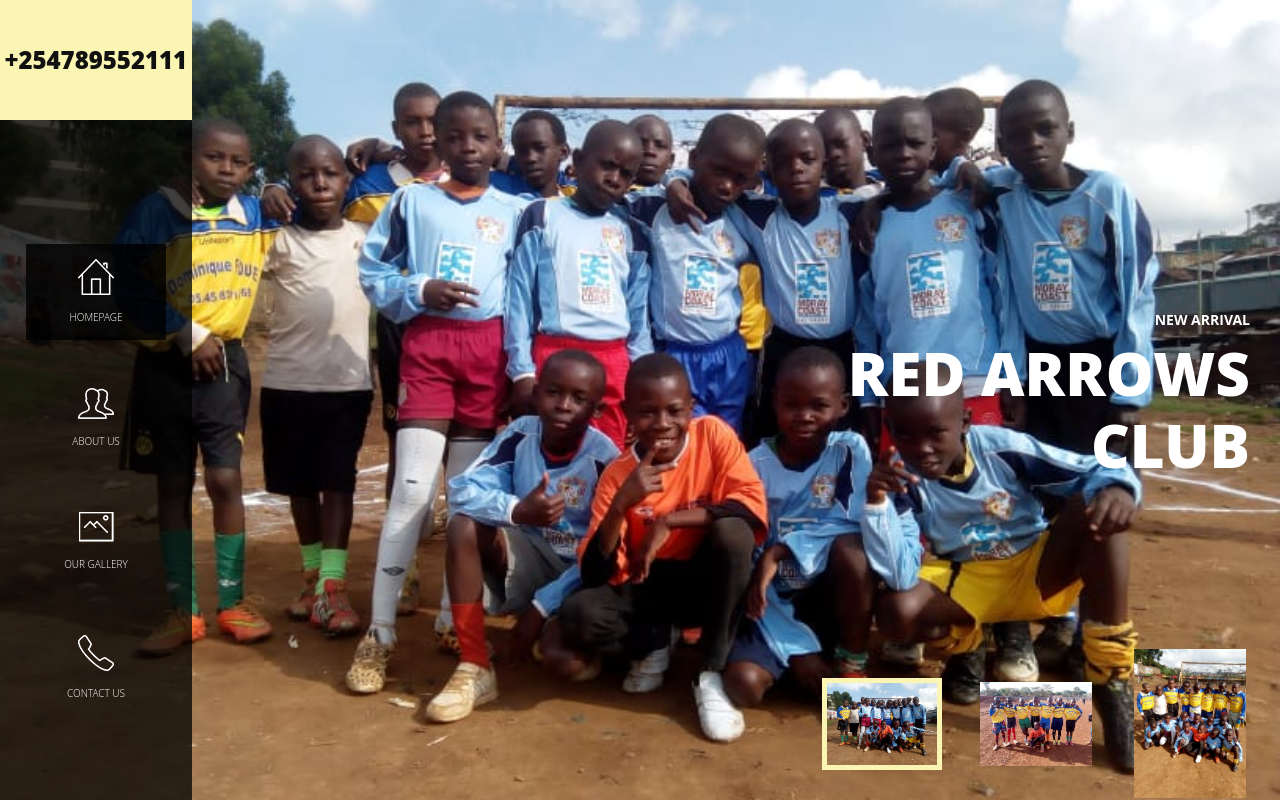
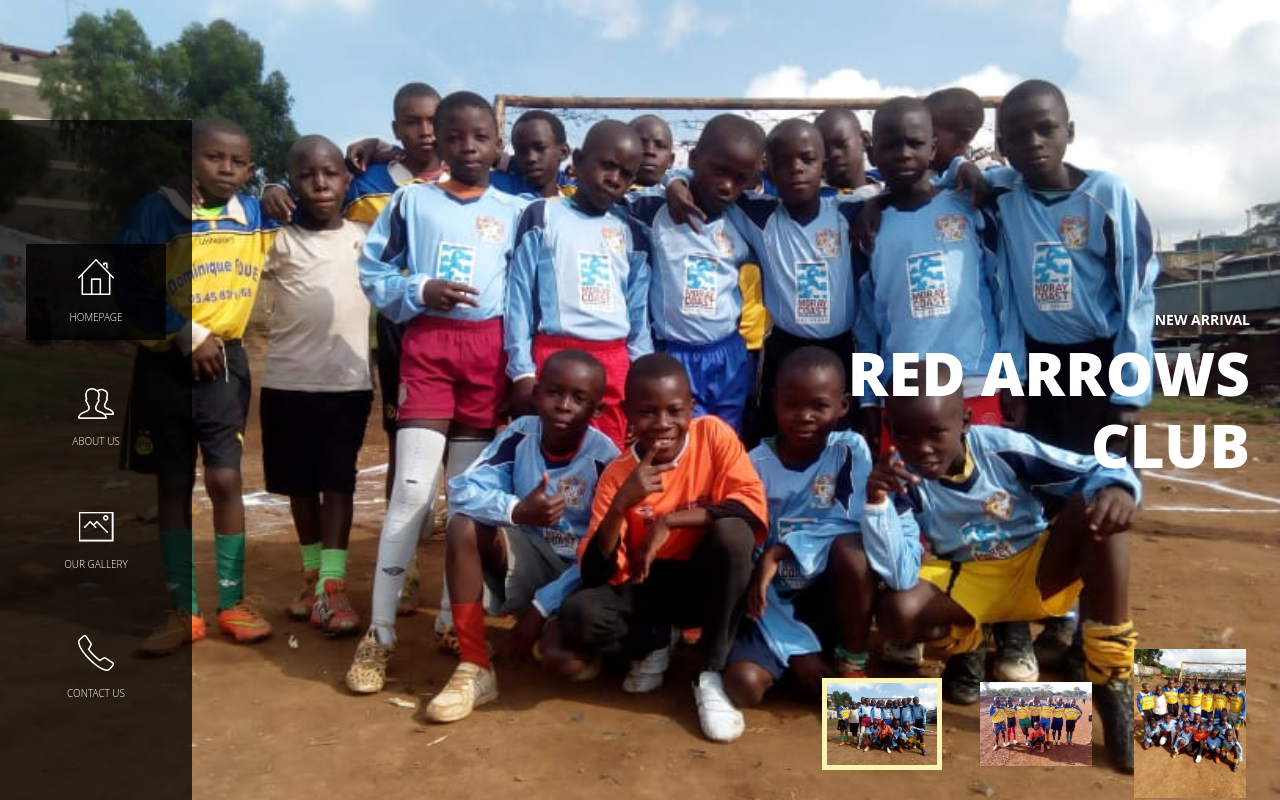
Before and after one commit to ClintonOliera/redarrows, a plain HTML site: page index.html in a window 1280 px wide. Drawn offline with Linux system fonts and the light colour scheme.

Commit message:
fixed styling

```diff
--- a/assets/css/tooplate-main.css
+++ b/assets/css/tooplate-main.css
@@ -232,7 +232,7 @@ nav a::before {
   opacity: 1;
   z-index: -1;
 }
-.logo {
+/* .logo {
 	margin-top: 0px;
   top: 0;
   left: 0;
@@ -243,7 +243,7 @@ nav a::before {
 	background-color: #faf5b2;
 	height: 15%;
 	width: 15%;
-}
+} */
 .logo h1 {
   font-size: 24px;
   text-transform: uppercase;
--- a/assets/js/main.js
+++ b/assets/js/main.js
@@ -145,9 +145,12 @@ jQuery(document).ready(function($) {
 
 $(document).ready(function() {
     $('#form-submit').click(function() {
+
         $('#contact').attr('action',
                        'mailto:phelixouma54@gmail.com?subject=' +
                        $('#name').val() + '&body=' + $('#message').val());
         $('#form-submit').submit();
+
     });
+    alert("please contact us through whatsapp +254791393053");
 });
--- a/index.html
+++ b/index.html
@@ -35,10 +35,7 @@ https://www.tooplate.com/view/2113-earth
 
     </div>
 
-        <div class="logo">
-            <h1>+254789552111</h1>
-            <!-- <h2>Raf</h2> -->
-        </div>
+
         <nav>
           <ul>
             <li><a href="#1"><img src="assets/images/icon-1.png" alt=""> <em>Homepage</em></a></li>
```
